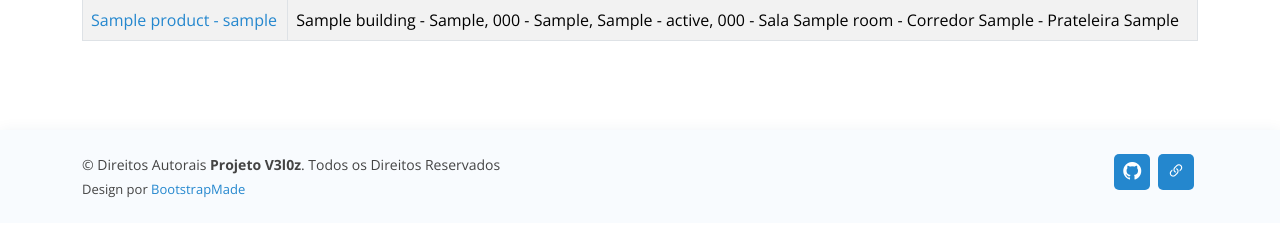
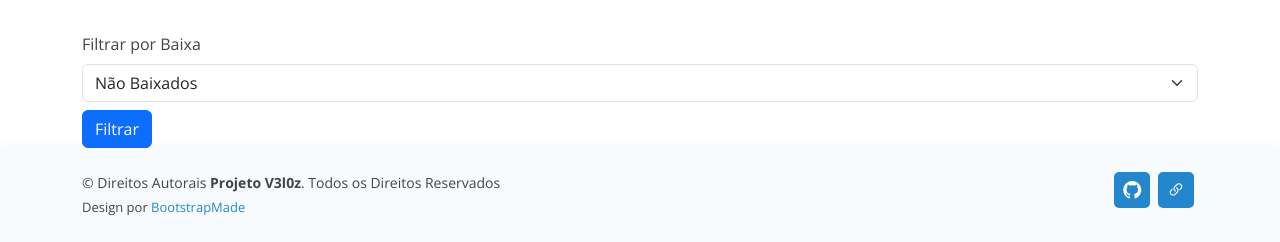
Before and after one commit to leon-rdo/gestao_estoque, a Django app: a page that uses inventory_management/templates/product_detail.html in a window 1280 px wide. Shown: the part 577-819 px from the top of the page. Before the commit the page ends 775 px from the top, so only its background shows below. Run offline with Django 5.2, Linux system fonts and the light colour scheme; a user stored in the database is signed in; tables that the repository leaves empty hold one stand-in row (values such as "Sample post"); grey boxes marked "Sample" are stand-in pictures; some libraries are stand-ins or nearby versions.

Commit message:
feat: create an option to write off stock and return to stock

```diff
--- a/inventory_management/admin.py
+++ b/inventory_management/admin.py
@@ -1,6 +1,7 @@
 import os
 import tempfile
 import zipfile
+from django.db.models.query import QuerySet
 import qrcode
 from django import forms
 from django.http import HttpRequest, HttpResponse, HttpResponseRedirect
@@ -88,9 +89,9 @@ download_qr_codes.short_description = "Baixar QR Codes"
 
 @admin.register(ProductUnit)
 class ProductUnitAdmin(admin.ModelAdmin):
-    list_display = ('product', 'location', 'purchase_date')
+    list_display = ('product', 'location', 'purchase_date', 'write_off')
     search_fields = ('product__name', 'location__name')
-    list_filter = ('product' ,'purchase_date', 'location')
+    list_filter = ('product' ,'purchase_date', 'location', 'write_off')
     actions = [download_qr_codes]
 
     def get_form(self, request, obj=None, **kwargs):
--- a/inventory_management/models.py
+++ b/inventory_management/models.py
@@ -2,9 +2,7 @@ from django.db import models
 from django.forms import ValidationError
 from django.urls import reverse
 from django.utils.text import slugify
-
 import uuid
-
 
 class Category(models.Model):
     id = models.UUIDField(primary_key=True, default=uuid.uuid4, editable=False)
@@ -67,6 +65,8 @@ class ProductUnit(models.Model):
     location = models.ForeignKey('inventory_management.Room', on_delete=models.CASCADE, verbose_name="Localização")
     purchase_date = models.DateField("Data de Compra", null=True, blank=True)
     quantity = models.IntegerField("Quantidade", default=1)
+    write_off = models.BooleanField("Baixado?", default=False)
+    modified = models.DateTimeField("Modificado", auto_now=True)
     slug = models.SlugField("Slug", max_length=100, blank=True, null=True, editable=False)
 
     def save(self, *args, **kwargs):
@@ -88,6 +88,7 @@ class ProductUnit(models.Model):
     class Meta:
         verbose_name_plural = "Unidades de Produto"
         verbose_name = "Unidade de Produto"
+        ordering = ['write_off', 'purchase_date', 'product']
 
     def get_absolute_url(self):
         return reverse('inventory_management:product_unit_detail', kwargs={'category_slug':self.product.category.slug, 'product_slug':self.product.slug, 'slug': self.slug})
@@ -104,6 +105,8 @@ class StockTransfer(models.Model):
     def save(self, *args, **kwargs):
         if self.origin == self.destination:
             raise ValidationError("Origem e destino não podem ser iguais.")
+        if self.product_unit.write_off:
+            raise ValidationError("A unidade de produto foi baixada.")
 
         self.product_unit.location = self.destination
         self.product_unit.save()
--- a/inventory_management/templates/product_detail.html
+++ b/inventory_management/templates/product_detail.html
@@ -29,7 +29,7 @@
                 </tr>
             </thead>
             <tbody>
-                {% for item in object.productunit_set.all %}
+                {% for item in product_units %}
                 <tr>
                     <td>
                         <a href="{% url 'inventory_management:product_unit_detail' item.product.category.slug item.product.slug item.slug %}">
@@ -63,4 +63,15 @@
     </div>
 </div>
 {% endif %}
+
+<form id="filter_form" method="GET" action="">
+    <label for="write_off" class="form-label">Filtrar por Baixa</label>
+    <select name="write_off" class="form-select">
+        <option value="false">Não Baixados</option>
+        <option value="true">Baixados</option>
+        <option value="todos">Todos</option>
+    </select>
+    <button type="submit" class="btn btn-primary mt-2">Filtrar</button>
+</form>
+
 {% endblock %}
--- a/inventory_management/views.py
+++ b/inventory_management/views.py
@@ -1,7 +1,6 @@
 from django.views.generic import TemplateView, ListView, DetailView
 from django.http import JsonResponse
 from django.views import View
-from django.contrib.auth.mixins import LoginRequiredMixin
 from .models import *
 
 
@@ -36,6 +35,17 @@ class ProductDetailView(DetailView):
     model = Product
     template_name = 'product_detail.html'
 
+    def get_context_data(self, **kwargs):
+        context = super().get_context_data(**kwargs)
+        product = self.get_object()
+
+        if self.request.GET.get('write_off') == 'true':
+            context['product_units'] = product.productunit_set.filter(write_off=True)
+        elif self.request.GET.get('write_off') == 'todos':
+            context['product_units'] = product.productunit_set.all()
+        else:
+            context['product_units'] = product.productunit_set.filter(write_off=False)
+        return context
 
 class ProductUnitDetailView(DetailView):
     model = ProductUnit
```
Also changed, not shown: inventory_management/templates/product_unit_detail.html (+12 -0 lines), inventory_management/migrations/0012_productunit_modified_productunit_write_off.py (added). Lines whose indentation alone changed are shown as unchanged.
